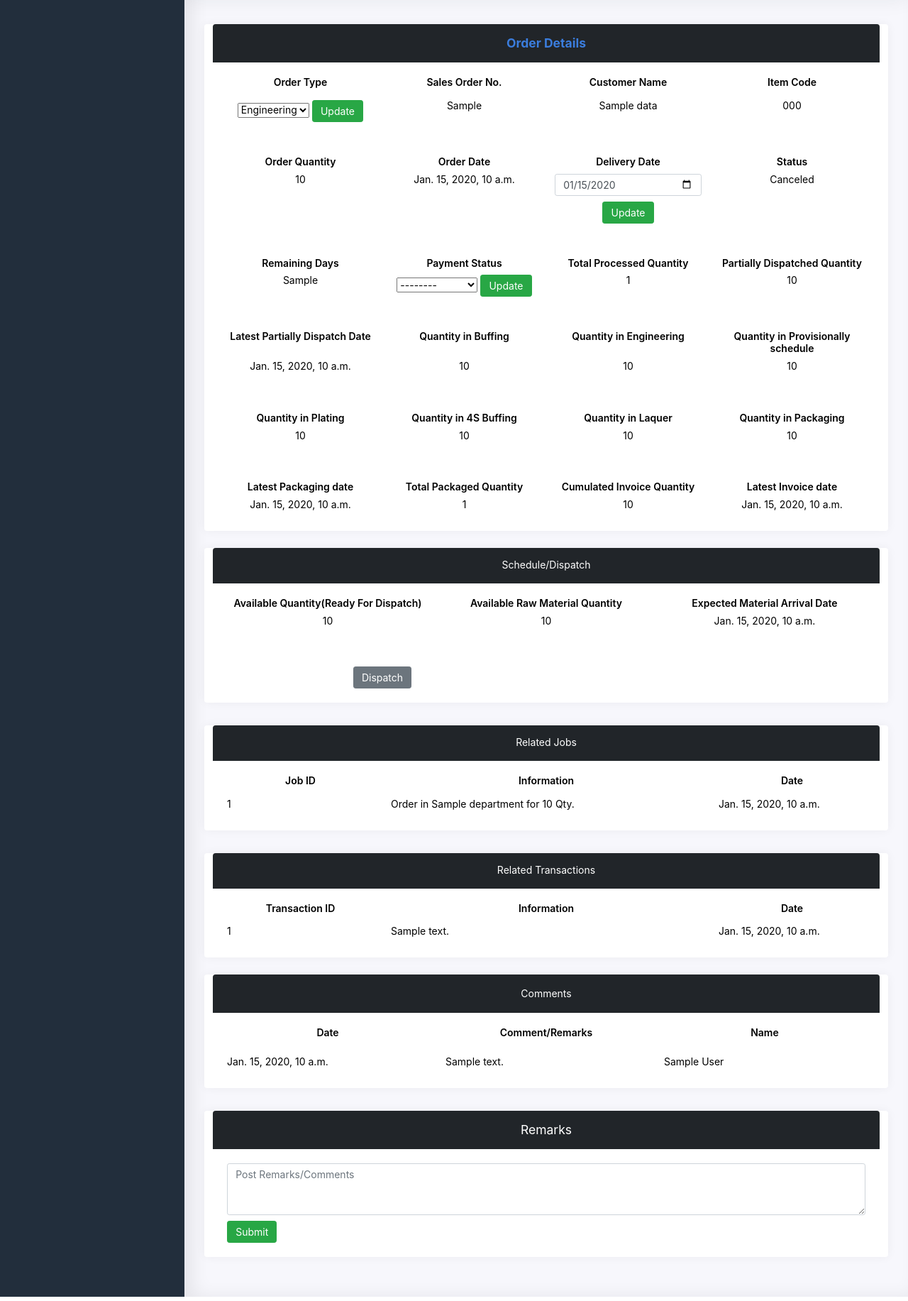
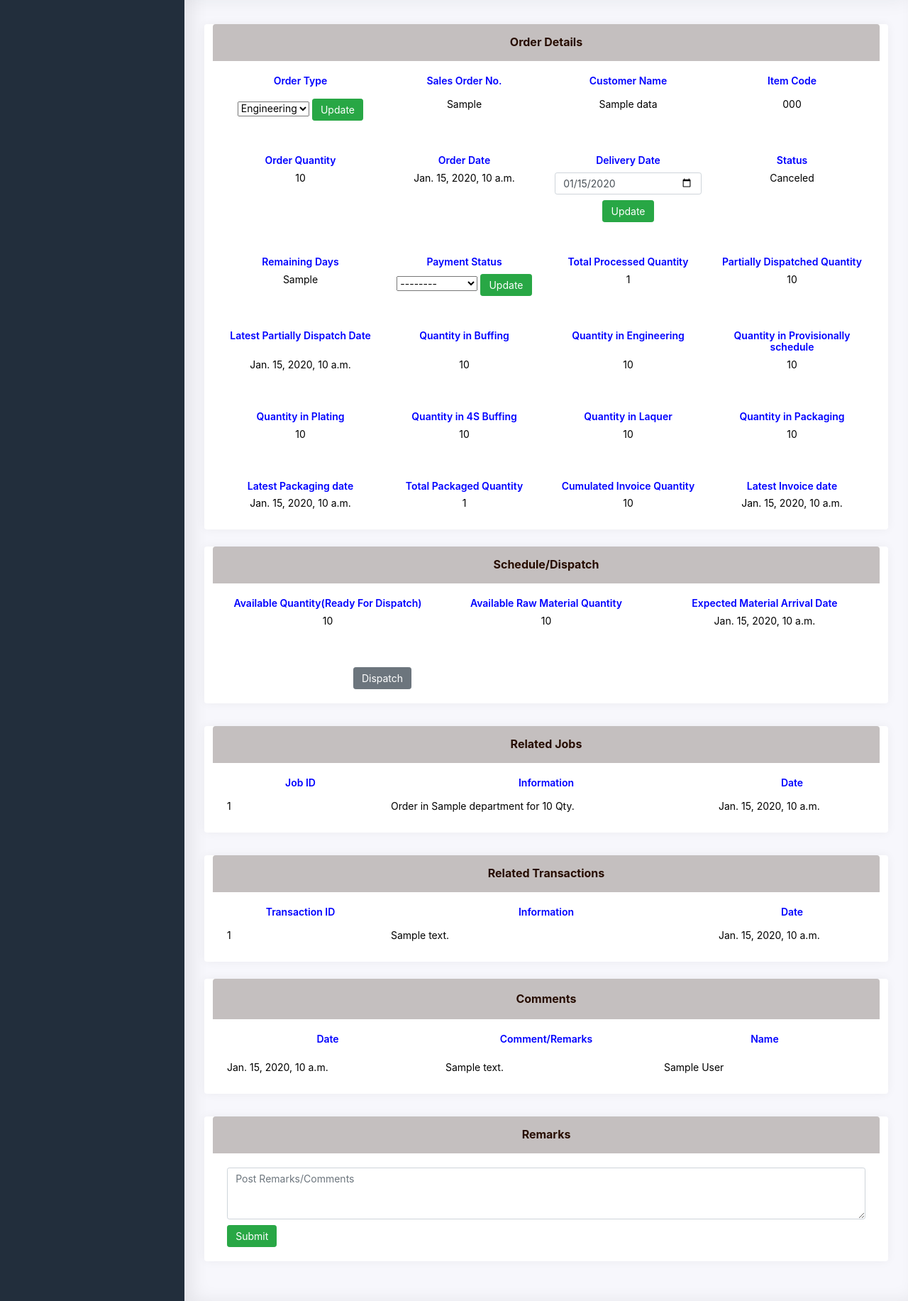
Before and after one commit to ShivamJarvis/Production-Management-System, a Django app: template mainApp/templates/pms/order_details.html in a window 1280 px wide. Shown: the part 71-1904 px from the top of the page at 71% size. Run offline with Django 3.2, Linux system fonts and the light colour scheme; the template is opened without the code that fills it: most values are stand-ins (such as "Sample title", 1, 10 or a date in 2020); some libraries are stand-ins or nearby versions; some web fonts are replaced.

Commit message:
Change Some Css Styling on order detials page

```diff
--- a/mainApp/templates/pms/manage_inventory.html
+++ b/mainApp/templates/pms/manage_inventory.html
@@ -70,12 +70,12 @@
             <input type="hidden" value="{{data.id}}" name="id">
             <div class="mb-3">
                 <label for="add" class="form-label">Add Quantity</label>
-                <input type="number" class="form-control" name="add" value="0" id="add" min="0">
+                <input type="number" class="form-control" name="add" value="0" id="add" min="0" required>
             </div>
 
             <div class="mb-3">
                 <label for="issue" class="form-label">Issue Quantity</label>
-                <input type="number" class="form-control" id="issue" name="issue" value="0" min="0" max="{{data.balanced_qty}}">
+                <input type="number" class="form-control" id="issue" name="issue" value="0" min="0" max="{{data.balanced_qty}}" required>
             </div>
 
             <button type="submit" class="btn btn-info">Add / Issue</button>
--- a/mainApp/templates/pms/order_details.html
+++ b/mainApp/templates/pms/order_details.html
@@ -3,6 +3,18 @@
 
 
 {% block css %}
+
+<style>
+  h5 strong{
+    color: blue;
+  }
+  .card-header{
+    color:#270d01!important;
+    background:#C4BFBF!important;
+    font-weight: bold;
+    font-size: 1rem;
+    }
+</style>
 
 
 
--- a/mainApp/templates/pms/stock_requirement.html
+++ b/mainApp/templates/pms/stock_requirement.html
@@ -150,7 +150,7 @@
                         Supplier Name
                     </div>
                     <div class="col-lg-6 col-md-6 col-sm-12">
-                        <select name="supplier_name" class="form-control">
+                        <select name="supplier_name" class="form-control" required>
                             {% for supplier in suppliers %}
                             {% if data.supplier_name == supplier.name %}
                             <option value="{{data.supplier_name}}">{{data.supplier_name}}</option>
```
